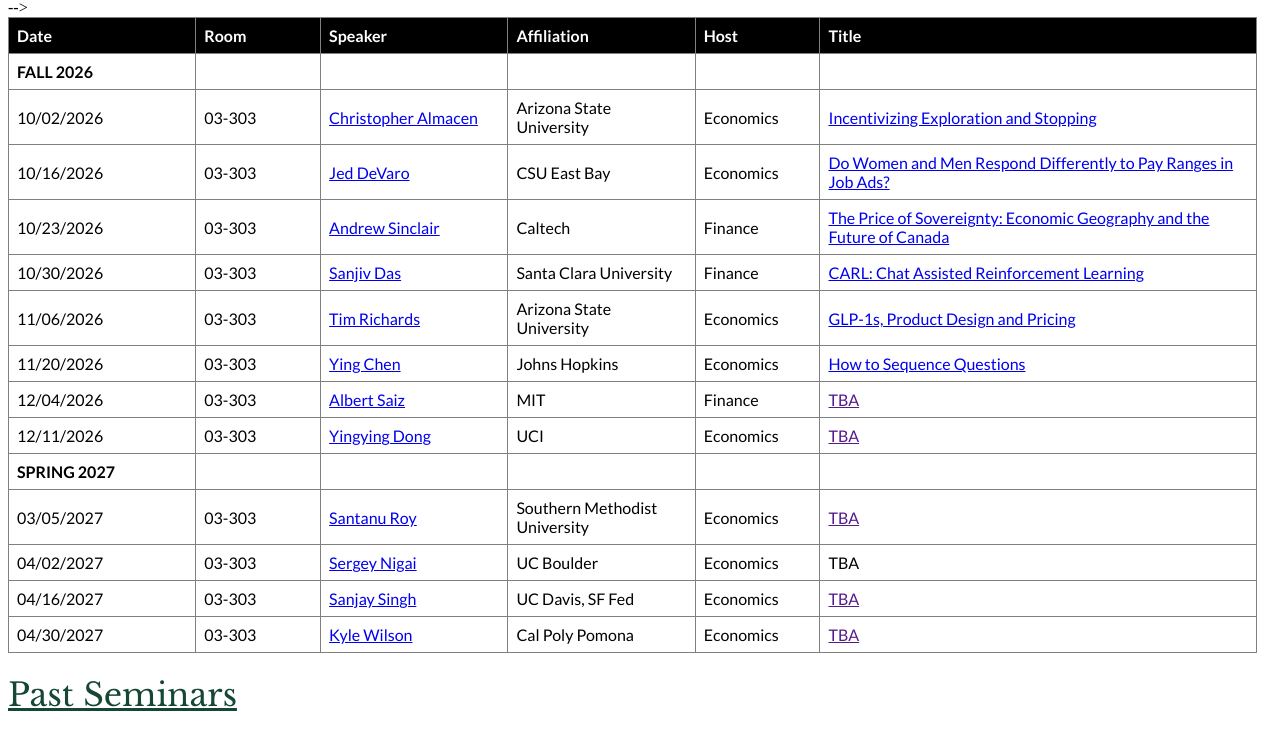
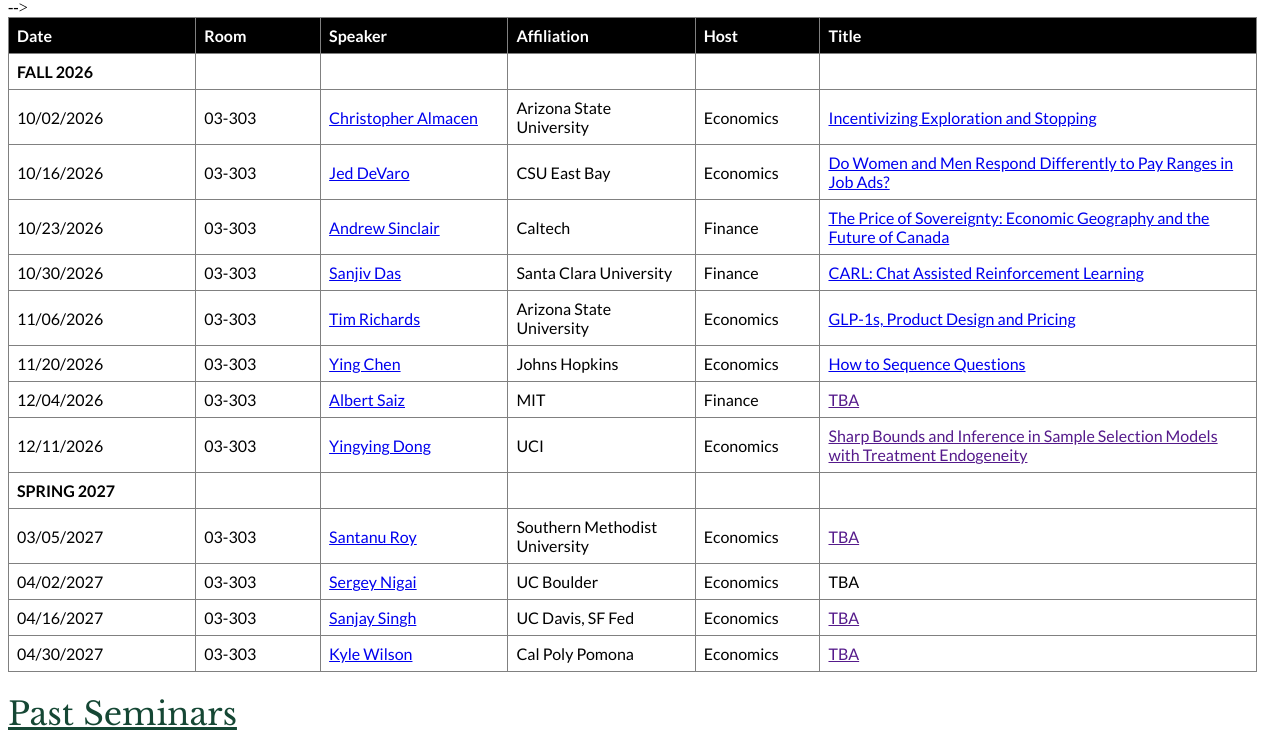
Before and after one commit to eduardo-zambrano/ocob_seminars, a plain HTML site: page index.html in a window 1280 px wide. Shown: the part 70-825 px from the top of the page. Drawn offline with nearby package versions, Linux system fonts and the light colour scheme.

Commit message:
Change TBA to research paper title in index.html
Updated the link text for a research paper in the table.

```diff
--- a/index.html
+++ b/index.html
@@ -112,7 +112,7 @@ The Price of Sovereignty: Economic Geography and the Future of Canada</a></td>
 <td style="width: 15%;"><a href="https://www.yingyingdong.com/" target="_blank">Yingying Dong</a></td>
 <td style="width: 15%;">UCI</td>
 <td style="width: 10%;">Economics</td>
-<td style="width: 40%;"><a href="" target="_blank">TBA</a></td>
+<td style="width: 40%;"><a href="" target="_blank">Sharp Bounds and Inference in Sample Selection Models with Treatment Endogeneity</a></td>
 </tr>
 <tr>
 <td style="width: 15%;"><strong>SPRING 2027</strong></td>
```
